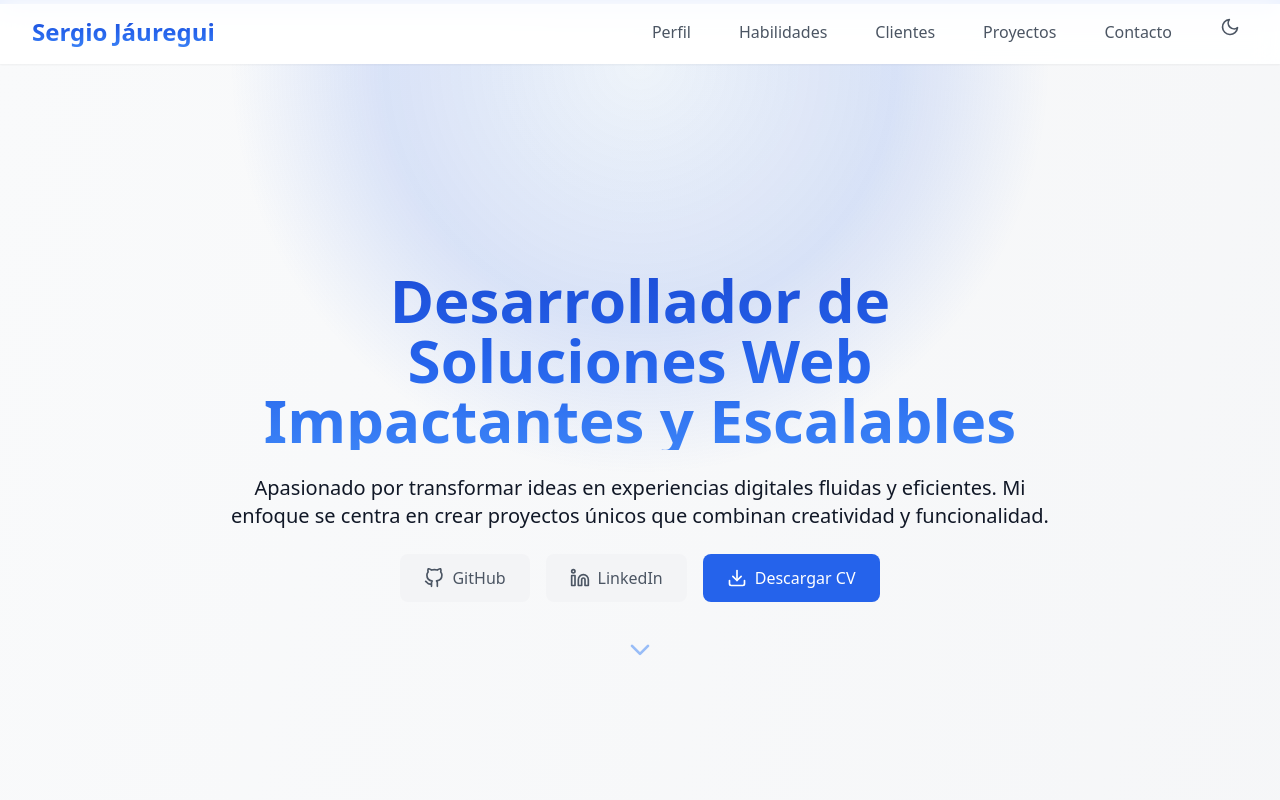
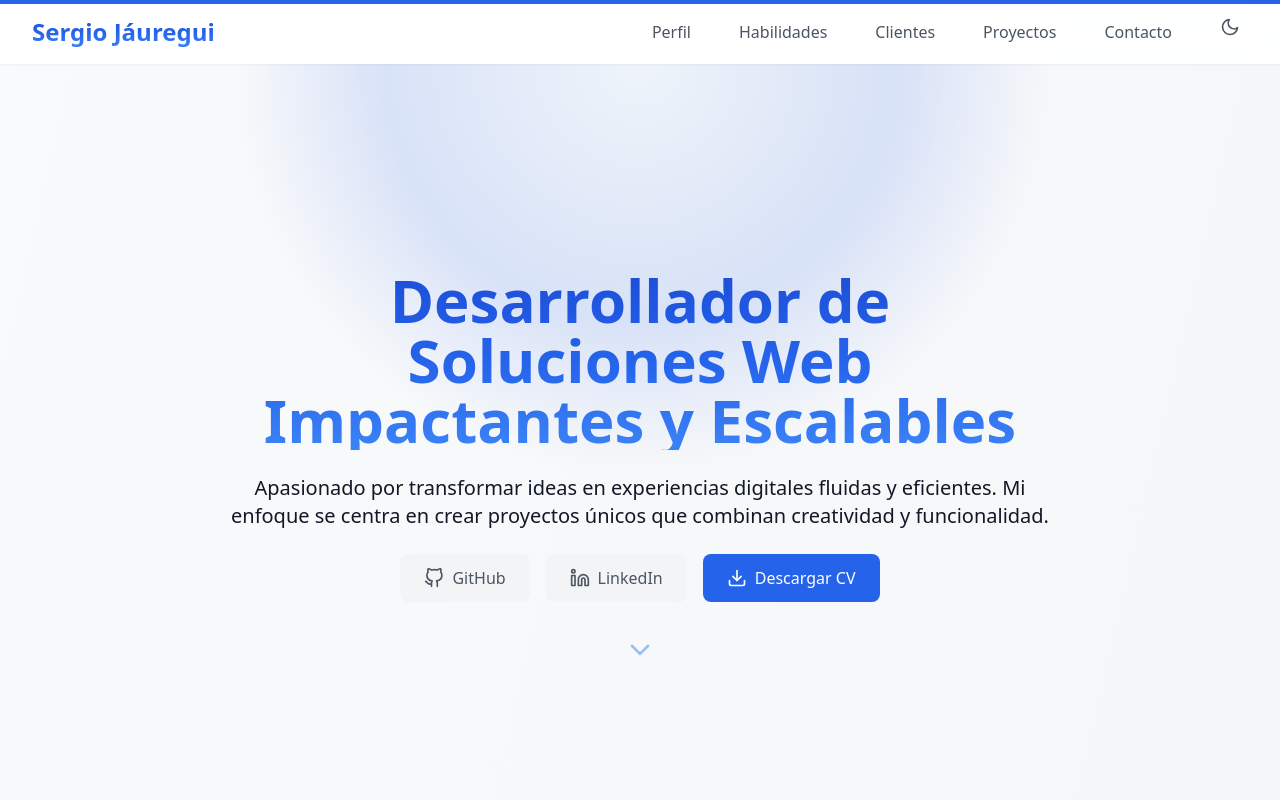
Before and after one commit to SergioAngel-1/portfolio, a React (Vite) app: page / in a window 1280 px wide. Shown: the top 800 px of the page. Built offline with nearby package versions, Linux system fonts and the light colour scheme.

Commit message:
fix scroll indicator

```diff
--- a/src/components/ScrollIndicator.tsx
+++ b/src/components/ScrollIndicator.tsx
@@ -10,7 +10,7 @@ export const ScrollIndicator = () => {
 
   return (
     <motion.div
-      className="fixed top-0 left-0 right-0 h-1 bg-blue-600 dark:bg-blue-400 transform origin-left z-\[9999\]"
+      className="fixed top-0 left-0 right-0 h-1 bg-blue-600 dark:bg-blue-400 transform origin-left z-[9999]"
       style={{ scaleX }}
     />
   );
```
